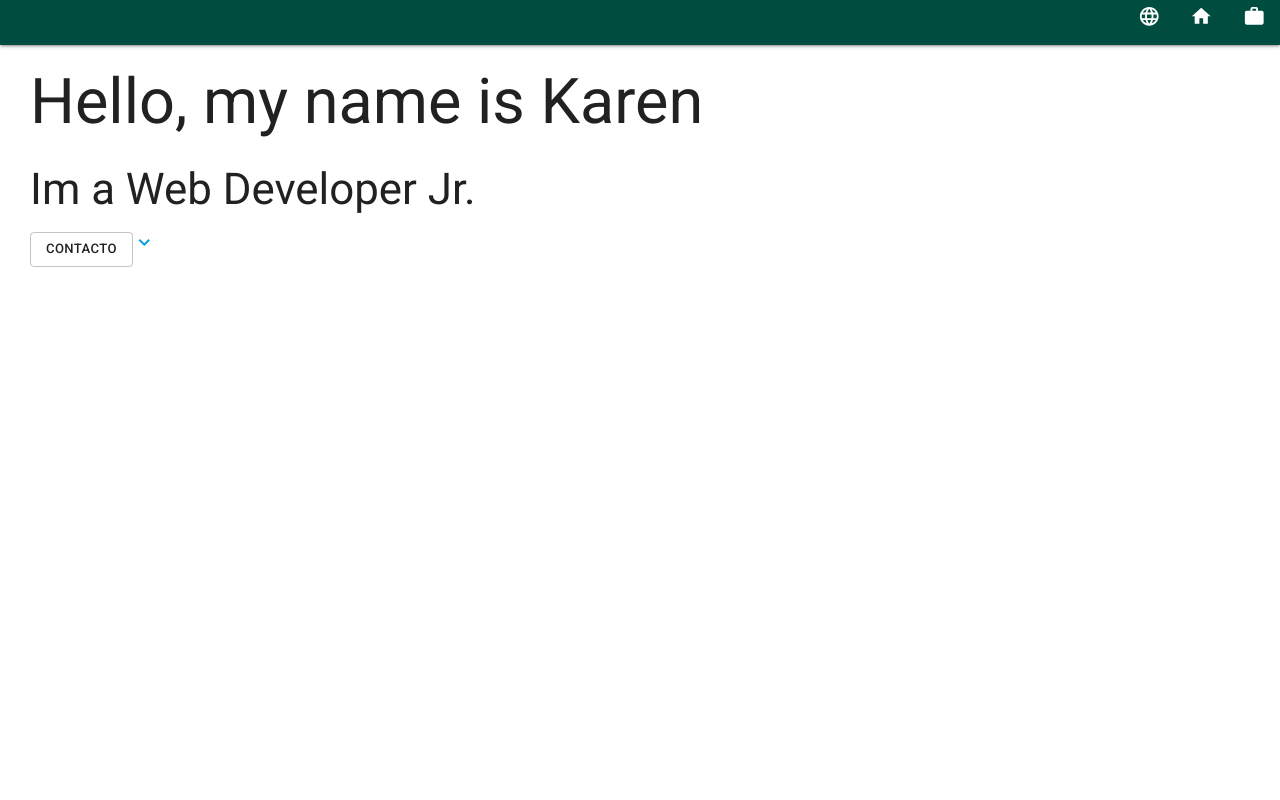
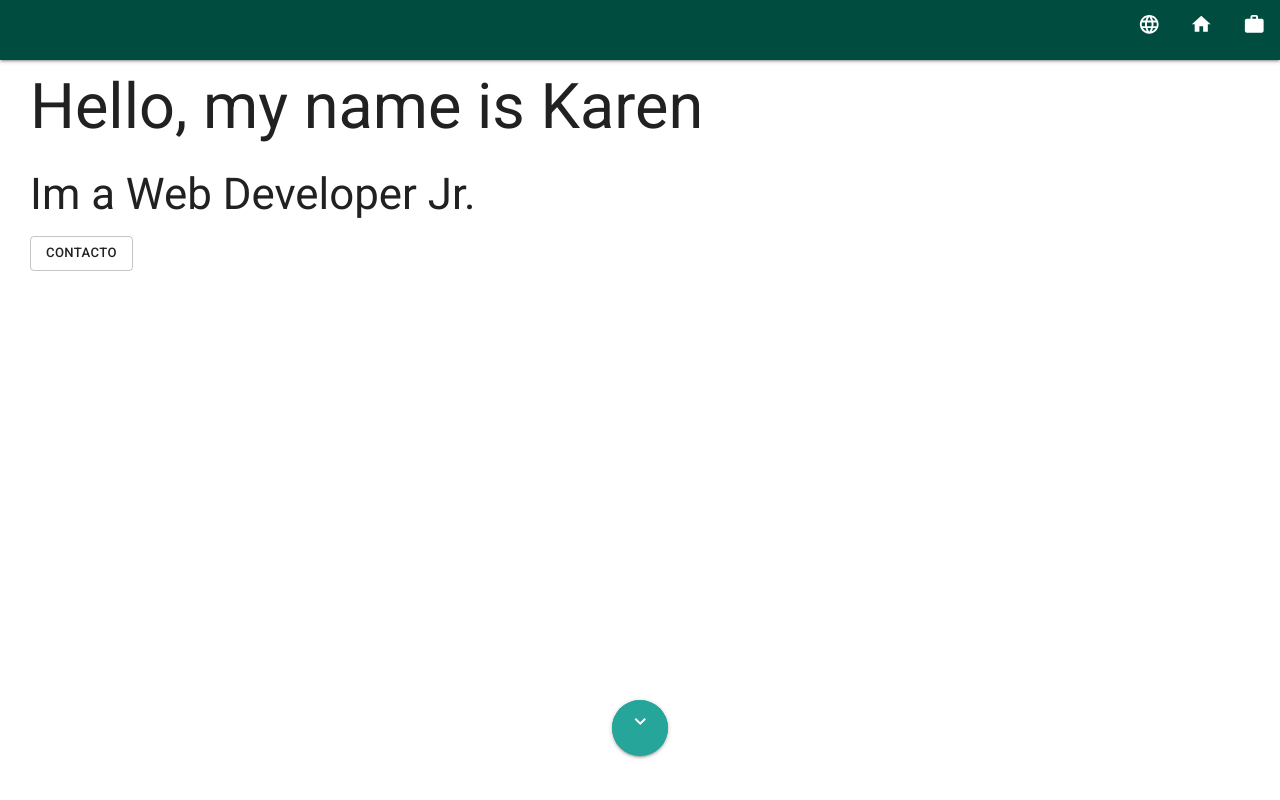
Before and after one commit to Klizz/personal-website, a React (Create React App) app: page /es in a window 1280 px wide. Shown: the top 800 px of the page. Built offline with nearby package versions, Linux system fonts and the light colour scheme.

Commit message:
scroll buttons

```diff
--- a/src/pages/en.js
+++ b/src/pages/en.js
@@ -1,44 +1,49 @@
 import React, { Component } from "react";
-import Button from '@material-ui/core/Button';
-import KeyboardArrowDownIcon from '@material-ui/icons/KeyboardArrowDown';
+import Button from "@material-ui/core/Button";
+import Fab from "@material-ui/core/Fab";
+import KeyboardArrowDownIcon from "@material-ui/icons/KeyboardArrowDown";
 
 class En extends Component {
   render() {
     return (
       <div>
         <div>
-        <section className="fullscreen hero">
+          <section className="fullscreen hero" id="top">
             <h1>Hello, my name is Karen</h1>
             <h3>Im a Web Developer Jr.</h3>
-          <a href="mailto:klizzy@hotmail.es"><Button variant="outlined">Contacto</Button></a>
+            <a href="mailto:klizzy@hotmail.es">
+              <Button variant="outlined">Contacto</Button>
+            </a>
+            <div className="bottom-center">
+            <Fab color="primary" aria-label="add">
+              <a href="#about">
                 <KeyboardArrowDownIcon />
+              </a>
+            </Fab>
+            </div>
           </section>
         </div>
         <div className="centered-box content">
           <div className="content">
-          <div className="left">
-            <img
-              src="https://scontent.fntr3-1.fna.fbcdn.net/v/t1.0-1/p200x200/101325137_10222923222487440_2205365363175063552_n.jpg?_nc_cat=106&_nc_sid=7206a8&_nc_eui2=AeE4EEgqbTztMpPiNkT72Cz38X-fRfaCBoPxf59F9oIGg8TrKq7oWBp16di_wNGMvTc&_nc_ohc=1F-TzO9UZVYAX8q05jw&_nc_ht=scontent.fntr3-1.fna&_nc_tp=6&oh=4631524b766dfa65da87c346992c81b0&oe=5F41E3F2"
-              alt="pic"
-            />
+            <section className="fullscreen" id="about">
+              <div>
+                <h1>Hola, soy Karen Ibarra</h1>
+                <p>ladklsakd;alk</p>
               </div>
-          <div className="right">
-            <h1>Hola, soy Karen Ibarra</h1>
-            <p>
-              ladklsakd;alk
-            </p>
+            </section>
           </div>
-        </div>
+          <section className="fullscreen" id="stack">
             <div className="content">
               <h1>Otra seccion</h1>
               <p>
-            Lorem ipsum dolor sit amet, consectetur adipiscing elit. Maecenas
-            iaculis facilisis erat vitae blandit. Donec sed pharetra lectus, in
-            ultrices felis. Duis justo nunc, egestas non nisi dictum, facilisis
-            interdum quam. Nulla porta mattis erat. In elementum sagittis velit.
-            Praesent tincidunt pulvinar mollis.
+                Lorem ipsum dolor sit amet, consectetur adipiscing elit.
+                Maecenas iaculis facilisis erat vitae blandit. Donec sed
+                pharetra lectus, in ultrices felis. Duis justo nunc, egestas non
+                nisi dictum, facilisis interdum quam. Nulla porta mattis erat.
+                In elementum sagittis velit. Praesent tincidunt pulvinar mollis.
               </p>
             </div>
+          </section>
         </div>
       </div>
     );
--- a/src/pages/es.js
+++ b/src/pages/es.js
@@ -1,32 +1,33 @@
 import React, { Component } from "react";
-import Button from '@material-ui/core/Button';
-import KeyboardArrowDownIcon from '@material-ui/icons/KeyboardArrowDown';
+import Button from "@material-ui/core/Button";
+import Fab from "@material-ui/core/Fab";
+import KeyboardArrowDownIcon from "@material-ui/icons/KeyboardArrowDown";
 
 class En extends Component {
   render() {
     return (
       <div>
-      <div>
-        <section className="fullscreen hero" id="top">
+        <section className="hero" id="top">
           <h1>Hello, my name is Karen</h1>
           <h3>Im a Web Developer Jr.</h3>
-          <a href="mailto:klizzy@hotmail.es"><Button variant="outlined">Contacto</Button></a>
-          <a href="#about"><KeyboardArrowDownIcon /></a>
+          <a href="mailto:klizzy@hotmail.es">
+            <Button variant="outlined">Contacto</Button>
+          </a>
         </section>
+        <div className="bottom-center">
+          <a href="#about" class="btn-floating btn-large pulse">
+            <KeyboardArrowDownIcon />
+          </a>
         </div>
-        <div className="centered-box content">
-        <div className="content">
+
         <section className="fullscreen" id="about">
           <div>
             <h1>Hola, soy Karen Ibarra</h1>
-            <p>
-              ladklsakd;alk
-            </p>
+            <p>ladklsakd;alk</p>
           </div>
-          </section>
-        </div>
+        </section>
+
         <section className="fullscreen" id="stack">
-        <div className="content">
           <h1>Otra seccion</h1>
           <p>
             Lorem ipsum dolor sit amet, consectetur adipiscing elit. Maecenas
@@ -35,9 +36,7 @@ class En extends Component {
             interdum quam. Nulla porta mattis erat. In elementum sagittis velit.
             Praesent tincidunt pulvinar mollis.
           </p>
-        </div>
         </section>
-      </div>
       </div>
     );
   }
--- a/src/pages/home.js
+++ b/src/pages/home.js
@@ -6,7 +6,7 @@ class Home extends Component {
   render() {
     return (
       <div className="centered-box centered-content content">
-        <h1>Choose your language</h1>
+        <h3>Select your language / Selecciona un idioma</h3>
         <a href="/es">
           <img
             src="https://image.flaticon.com/icons/svg/197/197397.svg"
--- a/src/style.css
+++ b/src/style.css
@@ -1,5 +1,9 @@
 body {
-    font-family: 'Roboto', sans-serif;
+  font-family: "Roboto", sans-serif;
+}
+
+html {
+  scroll-behavior: smooth;
 }
 
 .centered-content {
@@ -20,14 +24,37 @@ body {
 
 .fullscreen {
   height: 100vh;
+  width: 100%;
   padding: 30px;
 }
 
 .hero {
-    margin-top: -50px;
+  margin-top: -60px;
+  height: 90vh;
+  padding: 30px;
+  margin-bottom: 60px;
 }
 
-nav, nav .nav-wrapper i, nav a.sidenav-trigger, nav a.sidenav-trigger i {
-    height: 45px;
-    line-height: 45px;
+.red {
+  background-color: red;
 }
+
+.bottom-center {
+  text-align: center;
+  bottom: 20px;
+  position: absolute;
+  width: 100%;
+  height: 10vh;
+}
+
+.bottom-center a {
+    color: white;
+}
+
+nav,
+nav .nav-wrapper i,
+nav a.sidenav-trigger,
+nav a.sidenav-trigger i {
+  height: 60px;
+  line-height: 60px;
+}
```
Lines whose indentation alone changed are shown as unchanged.
